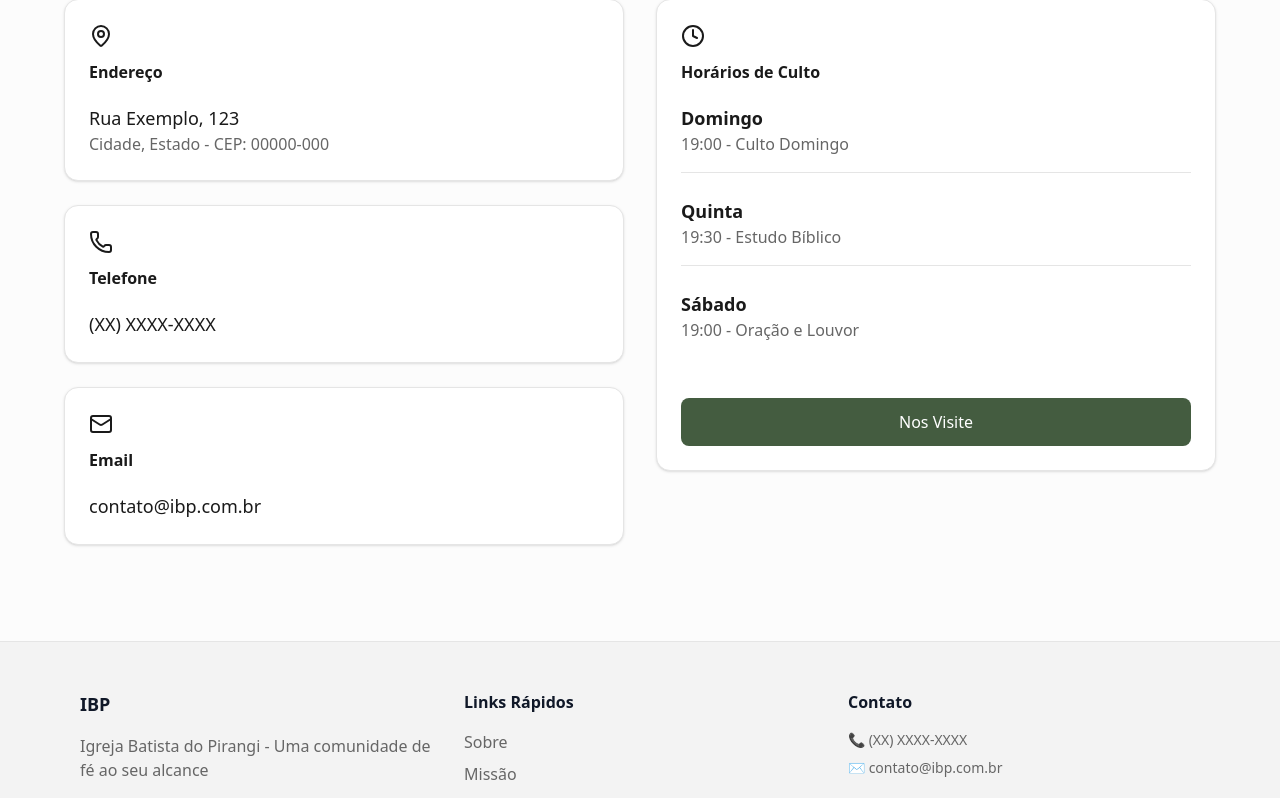
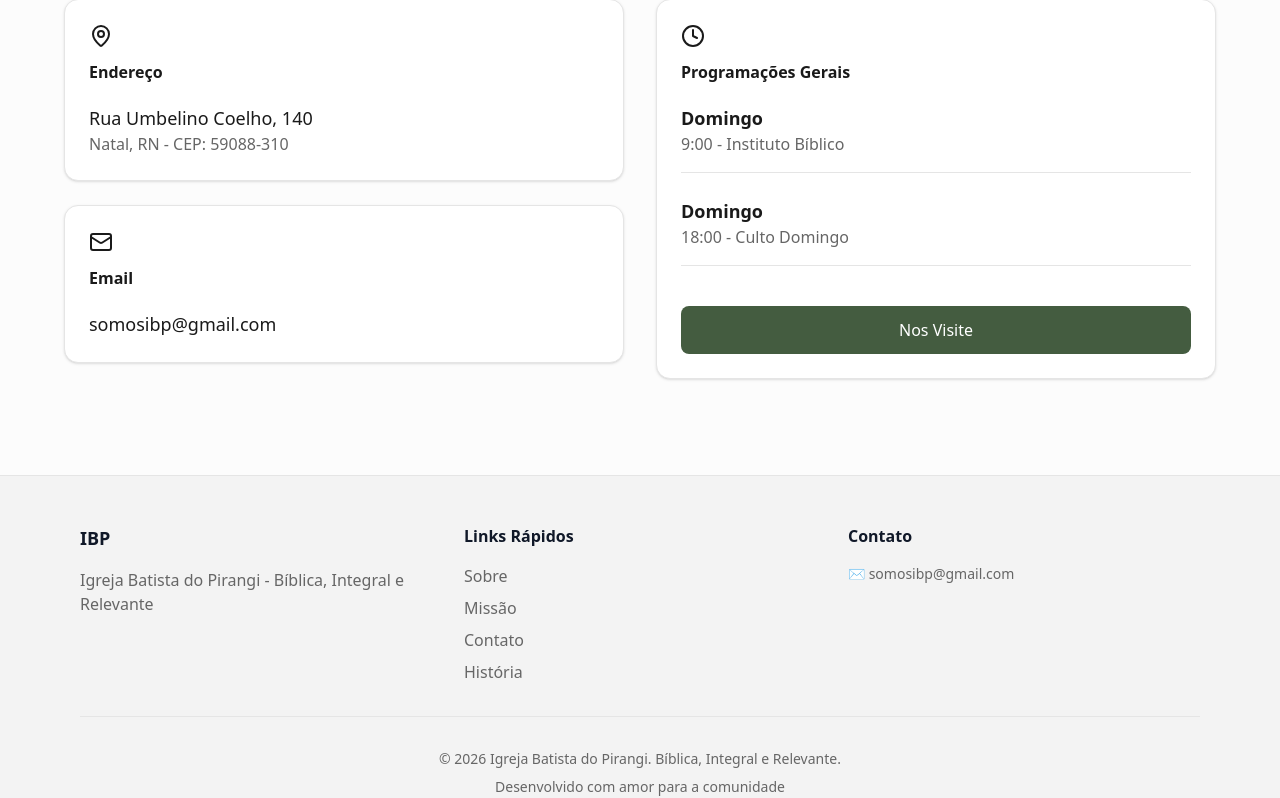
Before and after one commit to JVitorbs/ibp-next, a Next.js app: page / in a window 1280 px wide. Shown: the part 2696-3494 px from the top of the page. Built offline with nearby package versions, Linux system fonts and the light colour scheme.

Commit message:
feat: Adiciona dados de localização, email para contato e etc

```diff
--- a/src/components/ContactSection.tsx
+++ b/src/components/ContactSection.tsx
@@ -26,20 +26,8 @@ export default function ContactSection() {
                 <CardTitle>Endereço</CardTitle>
               </CardHeader>
               <CardContent>
-                <p className="text-lg">Rua Exemplo, 123</p>
-                <p className="text-muted-foreground">Cidade, Estado - CEP: 00000-000</p>
-              </CardContent>
-            </Card>
-
-            <Card>
-              <CardHeader>
-                <Phone className="h-6 w-6 mb-2" />
-                <CardTitle>Telefone</CardTitle>
-              </CardHeader>
-              <CardContent>
-                <a href="tel:+00000000000" className="text-lg hover:underline">
-                  (XX) XXXX-XXXX
-                </a>
+                <p className="text-lg">Rua Umbelino Coelho, 140</p>
+                <p className="text-muted-foreground">Natal, RN - CEP: 59088-310</p>
               </CardContent>
             </Card>
 
@@ -49,8 +37,8 @@ export default function ContactSection() {
                 <CardTitle>Email</CardTitle>
               </CardHeader>
               <CardContent>
-                <a href="mailto:contato@ibp.com.br" className="text-lg hover:underline">
-                  contato@ibp.com.br
+                <a href="mailto:somosibp@gmail.com" className="text-lg hover:underline">
+                  somosibp@gmail.com
                 </a>
               </CardContent>
             </Card>
@@ -60,24 +48,17 @@ export default function ContactSection() {
           <Card className="h-fit">
             <CardHeader>
               <Clock className="h-6 w-6 mb-2" />
-              <CardTitle>Horários de Culto</CardTitle>
+              <CardTitle>Programações Gerais</CardTitle>
             </CardHeader>
             <CardContent className="space-y-6">
               <div className="border-b pb-4">
                 <p className="font-semibold text-lg">Domingo</p>
-                <p className="text-muted-foreground">19:00 - Culto Domingo</p>
+                <p className="text-muted-foreground">9:00 - Instituto Bíblico</p>
               </div>
-
               <div className="border-b pb-4">
-                <p className="font-semibold text-lg">Quinta</p>
-                <p className="text-muted-foreground">19:30 - Estudo Bíblico</p>
+                <p className="font-semibold text-lg">Domingo</p>
+                <p className="text-muted-foreground">18:00 - Culto Domingo</p>
               </div>
-
-              <div className="pb-4">
-                <p className="font-semibold text-lg">Sábado</p>
-                <p className="text-muted-foreground">19:00 - Oração e Louvor</p>
-              </div>
-
               <Button className="w-full mt-4 h-12 text-base">
                 Nos Visite
               </Button>
--- a/src/components/Footer.tsx
+++ b/src/components/Footer.tsx
@@ -12,7 +12,7 @@ export default function Footer() {
           <div>
             <h3 className="font-bold text-lg mb-4">IBP</h3>
             <p className="text-muted-foreground">
-              Igreja Batista do Pirangi - Uma comunidade de fé ao seu alcance
+              Igreja Batista do Pirangi - Bíblica, Integral e Relevante
             </p>
           </div>
 
@@ -44,21 +44,18 @@ export default function Footer() {
 
           <div>
             <h4 className="font-semibold mb-4">Contato</h4>
-            <p className="text-muted-foreground text-sm mb-2">
-              📞 (XX) XXXX-XXXX
-            </p>
             <p className="text-muted-foreground text-sm">
-              ✉️ contato@ibp.com.br
+              ✉️ somosibp@gmail.com
             </p>
           </div>
         </div>
 
         <div className="border-t pt-8 text-center">
           <p className="text-muted-foreground text-sm">
-            © {currentYear} Igreja Batista do Pirangi. Todos os direitos reservados.
+            © {currentYear} Igreja Batista do Pirangi. Bíblica, Integral e Relevante.
           </p>
           <p className="text-muted-foreground text-sm mt-2">
-            Desenvolvido com ❤️ para a comunidade
+            Desenvolvido com amor para a comunidade
           </p>
         </div>
       </div>
```
